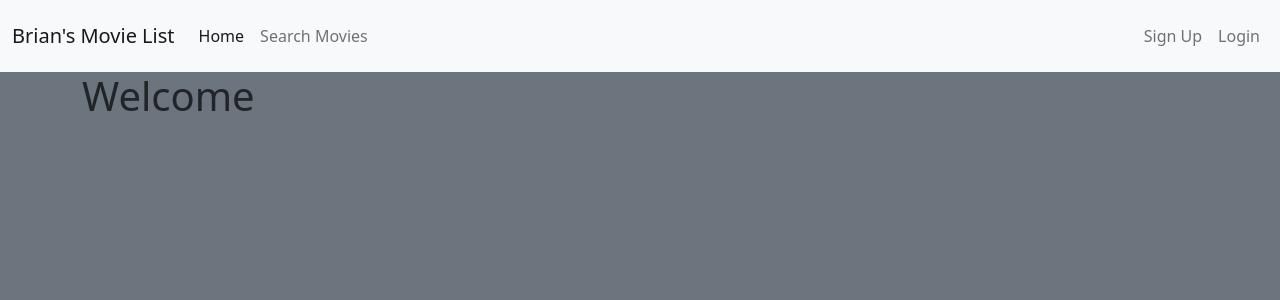
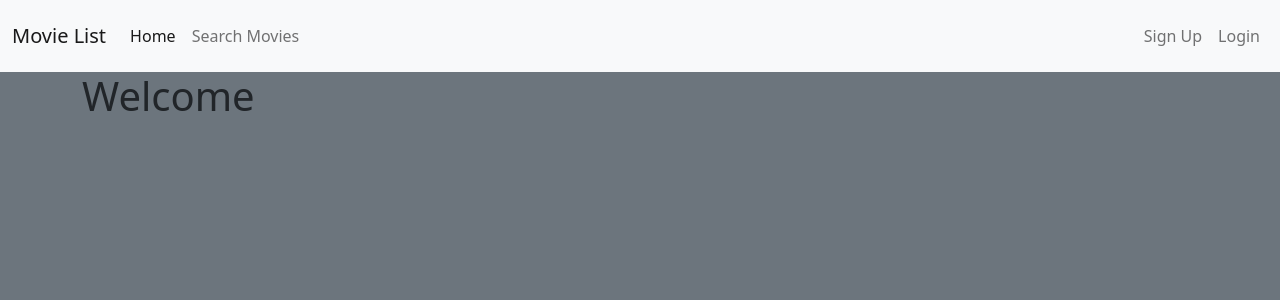
Before and after one commit to bstanton773/FlaskMovieAPI, a Flask app: page / in a window 1280 px wide. Shown: the top 300 px of the page. Run offline with Flask 2, Linux system fonts and the light colour scheme; some libraries are stand-ins or nearby versions.

Commit message:
remove name

```diff
--- a/app/templates/nav.html
+++ b/app/templates/nav.html
@@ -1,7 +1,7 @@
 
 <nav class="navbar navbar-expand-lg navbar-light bg-light">
     <div class="container-fluid">
-      <a class="navbar-brand" href="#">Brian's Movie List</a>
+      <a class="navbar-brand" href="#">Movie List</a>
       <button class="navbar-toggler" type="button" data-bs-toggle="collapse" data-bs-target="#navbarText" aria-controls="navbarText" aria-expanded="false" aria-label="Toggle navigation">
         <span class="navbar-toggler-icon"></span>
       </button>
```
